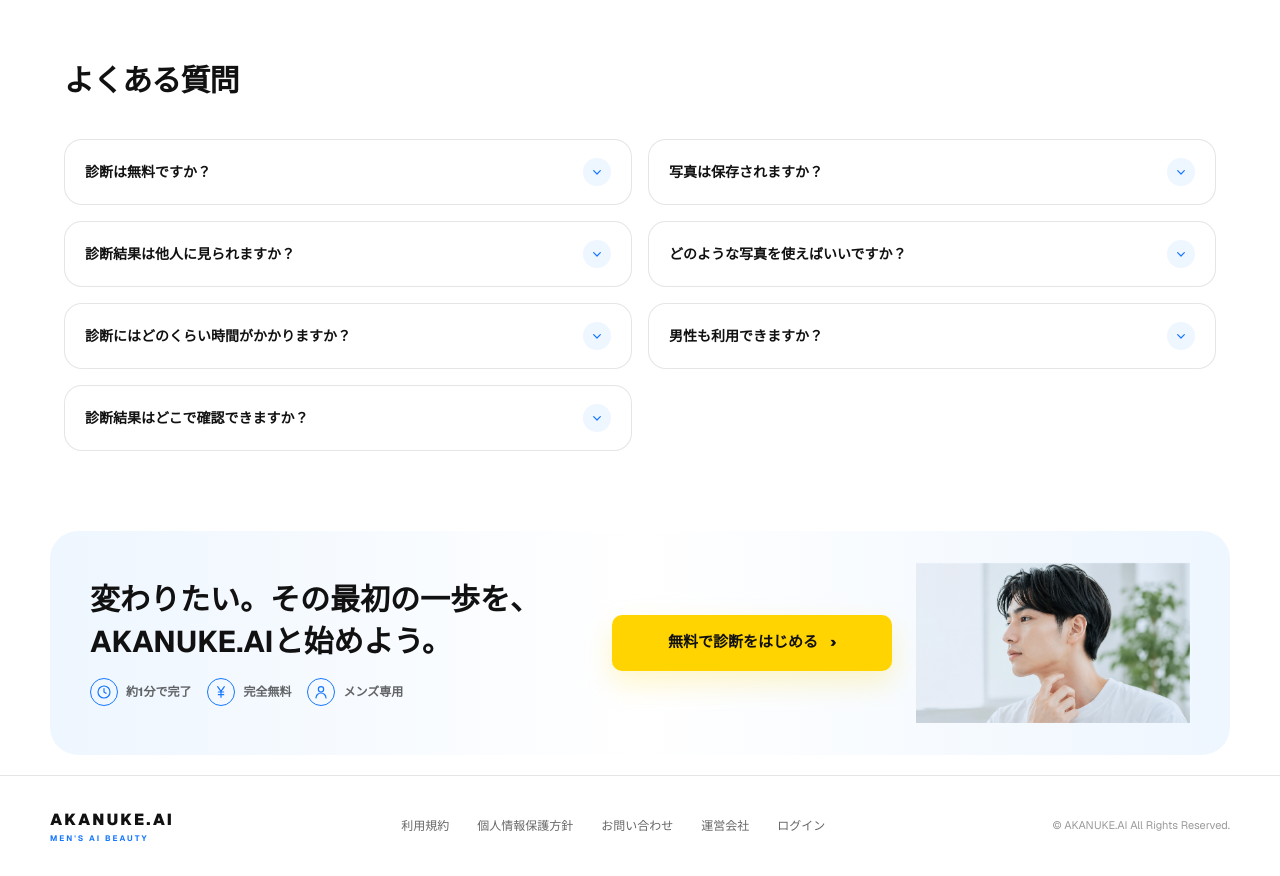
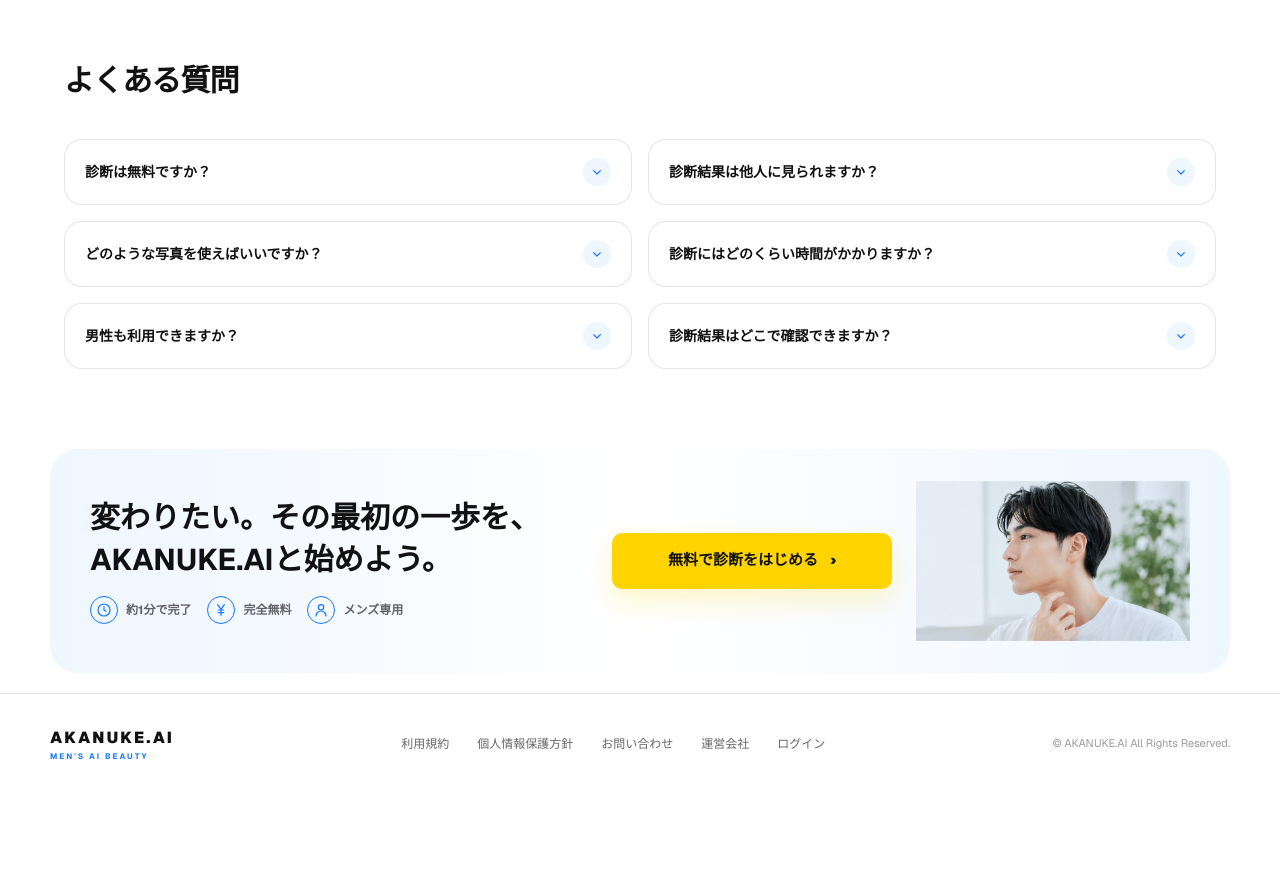
Before and after one commit to mori10tech/akanuke-ai, a Next.js app: page / in a window 1280 px wide. Shown: the part 2800-3676 px from the top of the page. After the commit the page ends 3594 px from the top, so only its background shows below. Built offline with nearby package versions, Linux system fonts and the light colour scheme.

Commit message:
update: よくある質問の内容を更新

```diff
--- a/app/page.tsx
+++ b/app/page.tsx
@@ -59,11 +59,7 @@ const analysisItems: AnalysisItem[] = [
 const faqs = [
   [
     "診断は無料ですか？",
-    "はい。MVPではAI診断を無料でご利用いただけます。",
-  ],
-  [
-    "写真は保存されますか？",
-    "写真の保存方針はサービス仕様に合わせて明示し、削除方法も分かりやすく案内します。",
+    "はい。AI診断は無料でご利用いただけます。",
   ],
   [
     "診断結果は他人に見られますか？",
```
